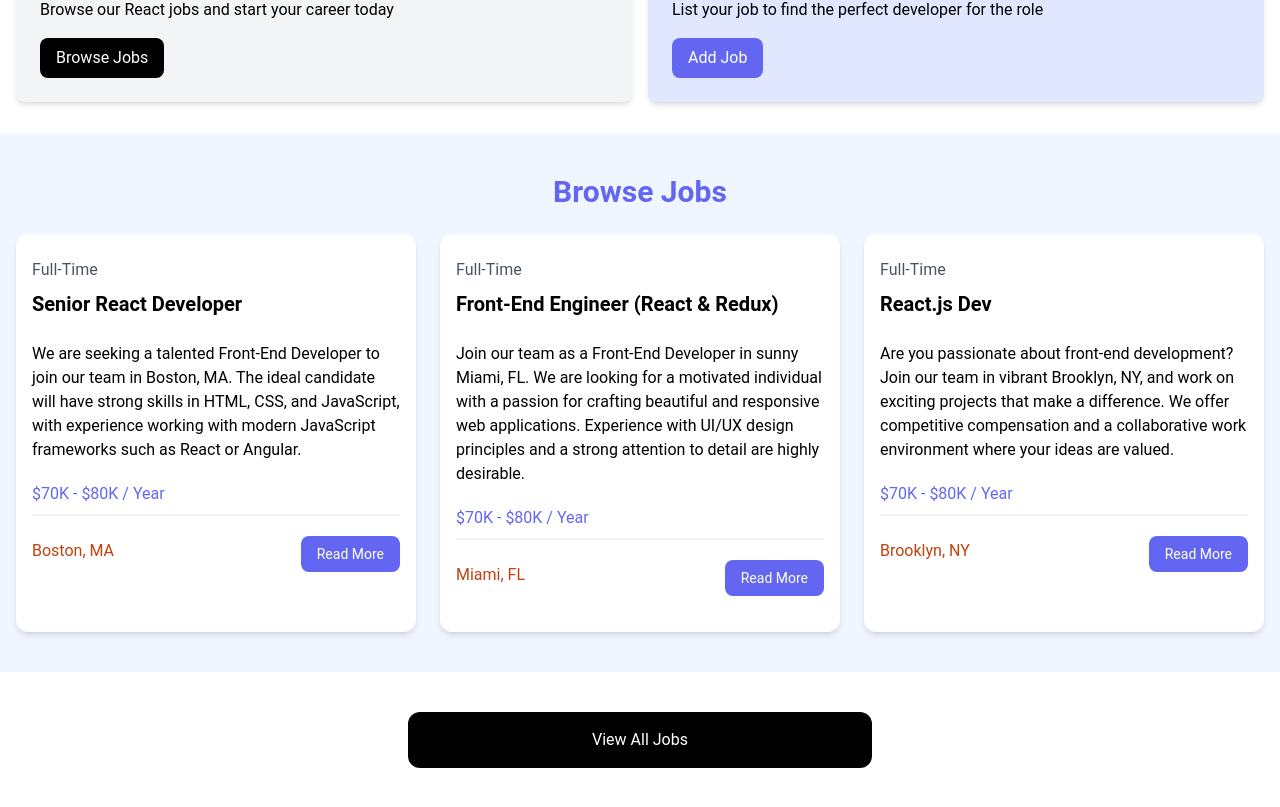
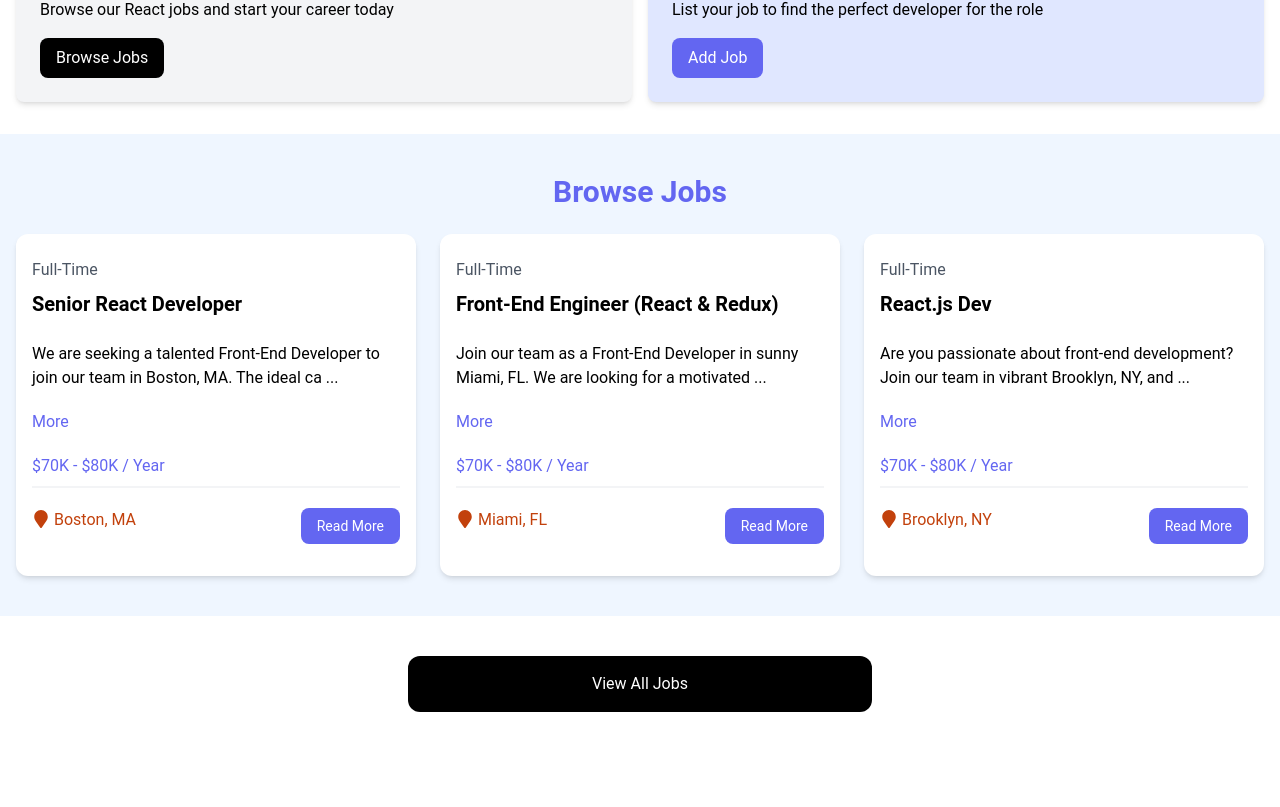
Before and after one commit to faizanfareedkhan/react_int_jobs_project, a React (Vite) app: page / in a window 1280 px wide. Shown: the part 475-1282 px from the top of the page. After the commit the page ends 1227 px from the top, so only its background shows below. Built offline with nearby package versions, Linux system fonts and the light colour scheme.

Commit message:
fixed issues

```diff
--- a/package.json
+++ b/package.json
@@ -11,7 +11,8 @@
   },
   "dependencies": {
     "react": "^18.2.0",
-    "react-dom": "^18.2.0"
+    "react-dom": "^18.2.0",
+    "react-icons": "^5.0.1"
   },
   "devDependencies": {
     "@types/react": "^18.2.66",
--- a/src/App.jsx
+++ b/src/App.jsx
@@ -2,6 +2,7 @@
 import Hero from "./components/Hero";
 import HomeCards from "./components/HomeCards";
 import JobListings from "./components/JobListings";
+import ViewAllJobs from "./components/ViewAllJobs";
 
 const App = () => {
   return (
@@ -10,15 +11,7 @@
       <Hero />
       <HomeCards />
       <JobListings />
-
-      <section className="m-auto my-10 max-w-lg px-6">
-        <a
-          href="jobs.html"
-          className="block rounded-xl bg-black px-6 py-4 text-center text-white hover:bg-gray-700"
-        >
-          View All Jobs
-        </a>
-      </section>
+      <ViewAllJobs />
     </>
   );
 };
--- a/src/components/JobListing.jsx
+++ b/src/components/JobListing.jsx
@@ -1,4 +1,16 @@
+import { useState } from "react";
+
+import { FaMapMarker } from "react-icons/fa";
+
 const JobListing = ({ job }) => {
+  const [showFullDescription, setShowFullDescription] = useState(false);
+
+  let description = job.description;
+
+  if (!showFullDescription) {
+    description = description.substring(0, 90) + " ...";
+  }
+
   return (
     <div className="relative rounded-xl bg-white shadow-md">
       <div className="p-4">
@@ -7,7 +19,13 @@
           <h3 className="text-xl font-bold">{job.title}</h3>
         </div>
 
-        <div className="mb-5">{job.description}</div>
+        <div className="mb-5">{description}</div>
+        <button
+          onClick={() => setShowFullDescription((prevState) => !prevState)}
+          className="mb-5 text-indigo-500 hover:text-indigo-600"
+        >
+          {showFullDescription ? "Less" : "More"}
+        </button>
 
         <h3 className="mb-2 text-indigo-500">{job.salary} / Year</h3>
 
@@ -15,7 +33,7 @@
 
         <div className="mb-4 flex flex-col justify-between lg:flex-row">
           <div className="mb-3 text-orange-700">
-            <i className="fa-solid fa-location-dot text-lg"></i>
+            <FaMapMarker className="mb-1 mr-1 inline text-lg" />
             {job.location}
           </div>
           <a
--- /dev/null
+++ b/src/components/ViewAllJobs.jsx
@@ -0,0 +1,14 @@
+const ViewAllJobs = () => {
+  return (
+    <section className="m-auto my-10 max-w-lg px-6">
+      <a
+        href="/jobs"
+        className="block rounded-xl bg-black px-6 py-4 text-center text-white hover:bg-gray-700"
+      >
+        View All Jobs
+      </a>
+    </section>
+  );
+};
+
+export default ViewAllJobs;
```
Also changed, not shown: 1 other file (tests, documents, lock files or other folders).
